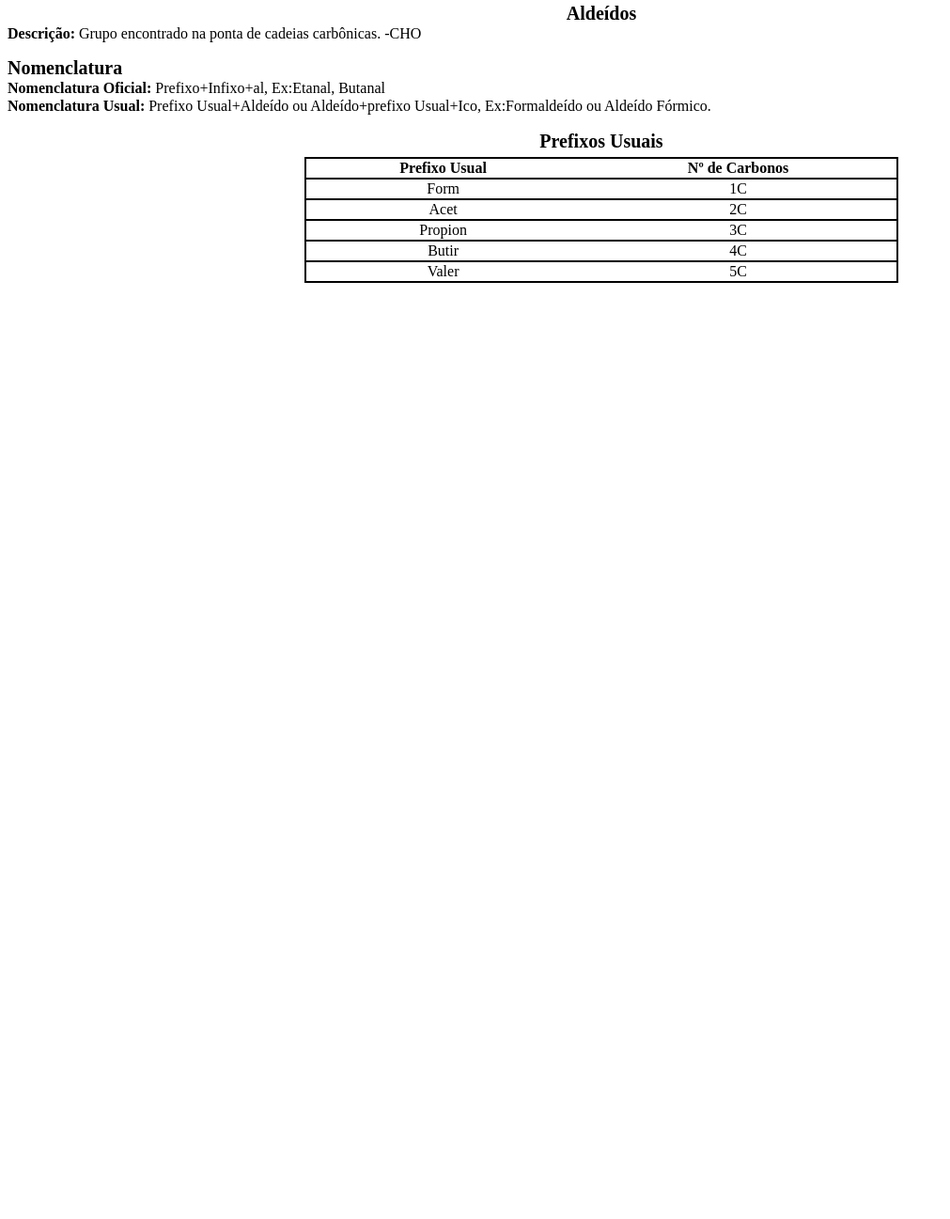
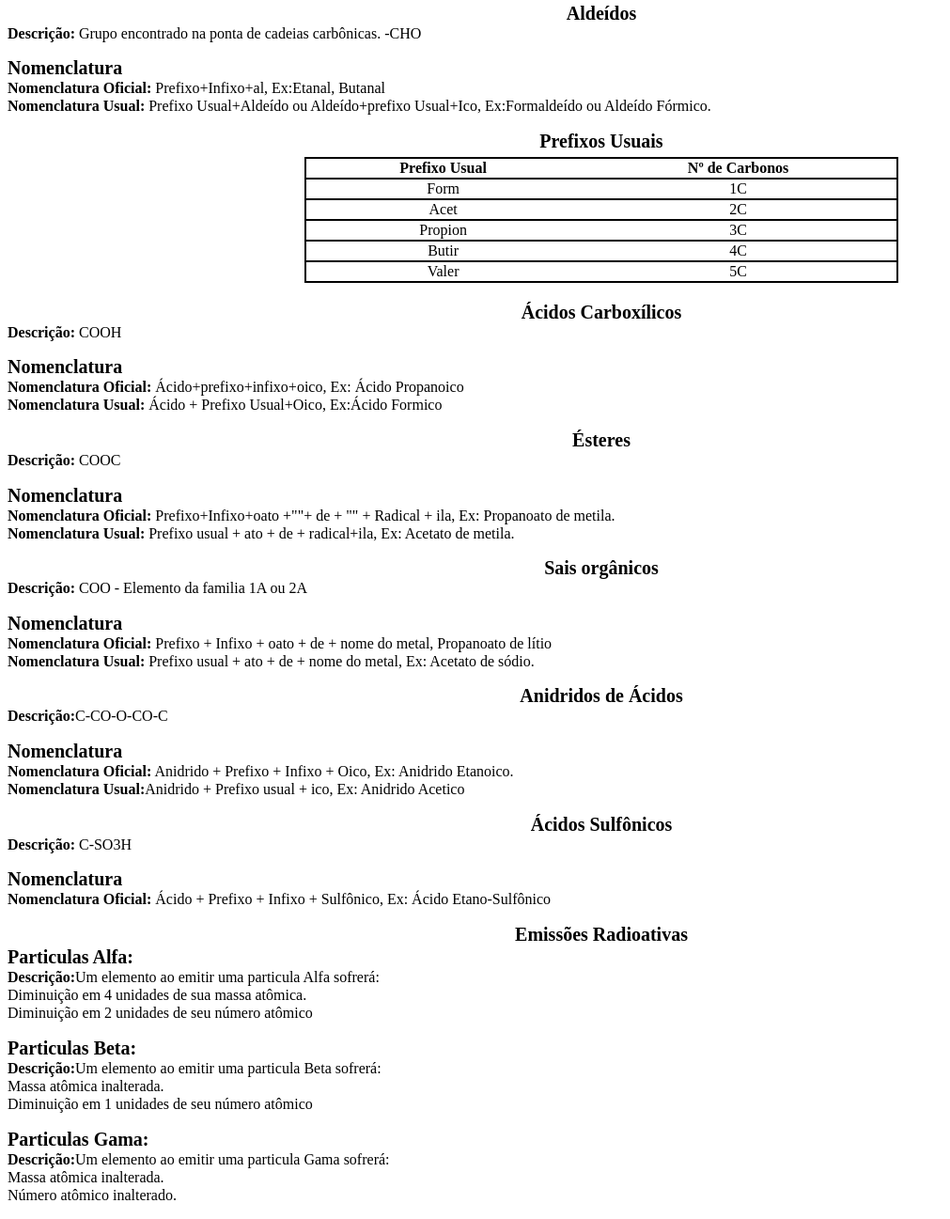
Before and after one commit to lucasbennertz/Estudos-Revisao, a plain HTML site: page Materias-Geral/Quimica.html in a window 1280 px wide. Shown: the part 1378-2675 px from the top of the page at 94% size, without its empty margins (0-1011 px from the left). Before the commit the page ends 1699 px from the top, so only its background shows below. Drawn offline with Linux system fonts and the light colour scheme.

Commit message:
emissões radioativas

```diff
--- a/Materias-Geral/Quimica.html
+++ b/Materias-Geral/Quimica.html
@@ -1,11 +1,13 @@
 <!DOCTYPE html>
 <html lang="pt-br">
+
 <head>
     <meta charset="UTF-8">
     <meta name="viewport" content="width=device-width, initial-scale=1.0">
     <title>Revisão química</title>
     <link rel="stylesheet" href="assets/style.css">
 </head>
+
 <body>
     <div id="superior">
         <h1 id="title">Seja bem-vindo à revisão de química</h1>
@@ -17,16 +19,21 @@
         <h2 class="topico-central">Funções Nitrogenadas</h2>
         <p class="explicacao" style="text-align: center;">Cadeias carbônicas que possuem nitrogenio em sua cadeia</p>
         <h2 class="topico-central">Amina</h2>
-        <p class="explicacao"><b>Descrição:</b> O grupo amina é dividido em três tipos que podem ser classificados pela quantidade de C que estão ligados ao N.</p>
+        <p class="explicacao"><b>Descrição:</b> O grupo amina é dividido em três tipos que podem ser classificados pela
+            quantidade de C que estão ligados ao N.</p>
         <h2 class="topico">Nomenclatura:</h2>
         <p class="explicacao"><b>Aminas Primárias:</b> Prefixo + Infixo + Amina ou Radical + Amina</p>
         <p class="explicacao-seguida"><b>Aminas Secundárias e Terciárias: </b>Radical + Amina</p>
         <h2 class="topico-central">Amida</h2>
-        <p class="explicacao"><b>Descrição:</b> Amida só que com O, sua classificação se dá pela quantidade de C que estão ligados a O. Logo C-CO-NC-C é uma amida dissubstituida e não uma Amida secundária. E uma C-CO-NH-C é uma Amida Monossubstituida.</p>
+        <p class="explicacao"><b>Descrição:</b> Amida só que com O, sua classificação se dá pela quantidade de C que
+            estão ligados a O. Logo C-CO-NC-C é uma amida dissubstituida e não uma Amida secundária. E uma C-CO-NH-C é
+            uma Amida Monossubstituida.</p>
         <h2 class="topico">Nomenclatura:</h2>
         <p class="explicacao"><b>Amidas Primárias Normais:</b> Prefixo+Infixo+Amida Ex:Butanamida,Etanamida.</p>
-        <p class="explicacao-seguida"><b>Amidas Monossubstituidas:</b> N+Radical+Prefixo+Infixo+Amida Ex:N-Metil-Propanamida</p>
-        <p class="explicacao-seguida"><b>Amidas dissubstituidas:</b> N+Radical+N+Radical+Prefixo+Infixo+Amida Ex:N,N-Dimetil-Etanamida, N-Etil-N-Metil-Butanamida.</p>
+        <p class="explicacao-seguida"><b>Amidas Monossubstituidas:</b> N+Radical+Prefixo+Infixo+Amida
+            Ex:N-Metil-Propanamida</p>
+        <p class="explicacao-seguida"><b>Amidas dissubstituidas:</b> N+Radical+N+Radical+Prefixo+Infixo+Amida
+            Ex:N,N-Dimetil-Etanamida, N-Etil-N-Metil-Butanamida.</p>
         <h2 class="topico-central">Nitrila</h2>
         <p class="explicacao"><b>Descrição:</b> Funções em que há presença de uma Nitrila, CN</p>
         <h2 class="topico">Nomenclatura:</h2>
@@ -34,7 +41,8 @@
         <h2 class="topico-central">Nitrocompostos</h2>
         <p class="explicacao"><b>Descrição:</b> Funções que trazem o grupo nitro, NO²</p>
         <h2 class="topico">Nomenclatura</h2>
-        <p class="explicacao"><b>Nomenclatura Oficial:</b> Nitro+Prefixo+Infixo+O Ex: Nitro-etano, Nitro-Benzeno, TNT = Trinitro-Tolueno</p>
+        <p class="explicacao"><b>Nomenclatura Oficial:</b> Nitro+Prefixo+Infixo+O Ex: Nitro-etano, Nitro-Benzeno, TNT =
+            Trinitro-Tolueno</p>
         <h2 class="topico-central">Isonitrilas</h2>
         <p class="explicacao"><b>Descrição:</b>Funções em que estão ligadas a um C que liga com a nitrila, R-C-NC</p>
         <h2 class="topico">Nomenclatura</h2>
@@ -42,27 +50,36 @@
         <h2 class="topico-central">Haletos Orgânicos(Não pertencem a classe das nitrogenadas)</h2>
         <p class="explicacao"><b>Descrição:</b>Funções com elementos da Família 7A:Br,I,Cl,F.</p>
         <h2 class="topico">Nomenclatura</h2>
-        <p class="explicacao"><b>Nomenclatura Oficial:</b> Nome do halogênio+Prefixo+Infixo+O Ex:Fluor-Etano, 2,3-dicloro-pentano</p>
-        <p class="explicacao-seguida" >Nomenclatura Usual: nome do halogênio+eto+de+Radical+ila, Ex: Brometo de etila, Fluoreto de isopropila.</p>
-        <h2 class="topico-central" >Cloretos de ácidos</h2>
+        <p class="explicacao"><b>Nomenclatura Oficial:</b> Nome do halogênio+Prefixo+Infixo+O Ex:Fluor-Etano,
+            2,3-dicloro-pentano</p>
+        <p class="explicacao-seguida">Nomenclatura Usual: nome do halogênio+eto+de+Radical+ila, Ex: Brometo de etila,
+            Fluoreto de isopropila.</p>
+        <h2 class="topico-central">Cloretos de ácidos</h2>
         <p class="explicacao"><b>Descrição:</b> Funções que possuem um CClO na ponta.</p>
         <h2 class="topico">Nomenclatura</h2>
-        <p class="explicacao"><b>Nomenclatura Oficial:</b> Cloreto+de+prefixo+infixo+oila, Ex: Cloreto de etanoila, cloreto de pentanoila.</p>
-        <h2 class="topico-central" >Éteres</h2>
+        <p class="explicacao"><b>Nomenclatura Oficial:</b> Cloreto+de+prefixo+infixo+oila, Ex: Cloreto de etanoila,
+            cloreto de pentanoila.</p>
+        <h2 class="topico-central">Éteres</h2>
         <p class="explicacao"><b>Descrição:</b> Oxigenio em meio a dois carbonos, C-O-C</p>
         <h2 class="topico">Nomenclatura</h2>
-        <p class="explicacao"><b>Nomenclatura oficial: </b> (Prefixo + Oxi)lado menor + (Prefixo+infixo+o)lado maior.  <b>met</b>oxi<b>et</b><em>an</em>o, <b>et</b>oxi<b>et</b><em>an</em>o</p>
-        <p class="explicacao-seguida" ><b>Nomenclatura Usual:</b> Éter+Radical+ico+e+Radical+ico, Ex:Éter dietilico, éter dilico e metilico.</p>
-        <h2 class="topico-central" >Cetona</h2>
+        <p class="explicacao"><b>Nomenclatura oficial: </b> (Prefixo + Oxi)lado menor + (Prefixo+infixo+o)lado maior.
+            <b>met</b>oxi<b>et</b><em>an</em>o, <b>et</b>oxi<b>et</b><em>an</em>o
+        </p>
+        <p class="explicacao-seguida"><b>Nomenclatura Usual:</b> Éter+Radical+ico+e+Radical+ico, Ex:Éter dietilico, éter
+            dilico e metilico.</p>
+        <h2 class="topico-central">Cetona</h2>
         <p class="explicacao"><b>Descrição:</b>C-CO-C</p>
         <h2 class="topico">Nomenclatura</h2>
-        <p class="explicacao"><b>Nomenclatura Oficial:</b> Prefixo+Infixo+Ona, Ex:2-Butanona ou Butan-2-ona, Propanona.</p>
-        <p class="explicacao-seguida" ><b>Nomenclatura Usual:</b>Cetona+Radical+ica+e+radical+ica, Ex:Cetona etilica e metilica.</p>
+        <p class="explicacao"><b>Nomenclatura Oficial:</b> Prefixo+Infixo+Ona, Ex:2-Butanona ou Butan-2-ona, Propanona.
+        </p>
+        <p class="explicacao-seguida"><b>Nomenclatura Usual:</b>Cetona+Radical+ica+e+radical+ica, Ex:Cetona etilica e
+            metilica.</p>
         <h2 class="topico-central">Aldeídos</h2>
         <p class="explicacao"><b>Descrição:</b> Grupo encontrado na ponta de cadeias carbônicas. -CHO</p>
         <h2 class="topico">Nomenclatura</h2>
         <p class="explicacao"><b>Nomenclatura Oficial:</b> Prefixo+Infixo+al, Ex:Etanal, Butanal</p>
-        <p class="explicacao-seguida"><b>Nomenclatura Usual:</b> Prefixo Usual+Aldeído ou Aldeído+prefixo Usual+Ico, Ex:Formaldeído ou Aldeído Fórmico.</p>
+        <p class="explicacao-seguida"><b>Nomenclatura Usual:</b> Prefixo Usual+Aldeído ou Aldeído+prefixo Usual+Ico,
+            Ex:Formaldeído ou Aldeído Fórmico.</p>
         <h2 class="topico-central">Prefixos Usuais</h2>
         <table id="tabela-prefixos">
             <tr>
@@ -90,6 +107,50 @@
                 <td>5C</td>
             </tr>
         </table>
+        <h2 class="topico-central">Ácidos Carboxílicos</h2>
+        <p class="explicacao"><b>Descrição:</b> COOH</p>
+        <h2 class="topico">Nomenclatura</h2>
+        <p class="explicacao"><b>Nomenclatura Oficial:</b> Ácido+prefixo+infixo+oico, Ex: Ácido Propanoico</p>
+        <p class="explicacao-seguida"><b>Nomenclatura Usual:</b> Ácido + Prefixo Usual+Oico, Ex:Ácido Formico</p>
+        <h2 class="topico-central">Ésteres</h2>
+        <p class="explicacao"><b>Descrição:</b> COOC</p>
+        <h2 class="topico">Nomenclatura</h2>
+        <p class="explicacao"><b>Nomenclatura Oficial:</b> Prefixo+Infixo+oato +""+ de + "" + Radical + ila, Ex:
+            Propanoato de metila.</p>
+        <p class="explicacao-seguida"><b>Nomenclatura Usual:</b> Prefixo usual + ato + de + radical+ila, Ex: Acetato de
+            metila.</p>
+        <h2 class="topico-central">Sais orgânicos</h2>
+        <p class="explicacao"><b>Descrição:</b> COO - Elemento da familia 1A ou 2A</p>
+        <h2 class="topico">Nomenclatura</h2>
+        <p class="explicacao"><b>Nomenclatura Oficial:</b> Prefixo + Infixo + oato + de + nome do metal, Propanoato de
+            lítio</p>
+        <p class="explicacao-seguida"><b>Nomenclatura Usual:</b> Prefixo usual + ato + de + nome do metal, Ex: Acetato
+            de sódio.</p>
+        <h2 class="topico-central">Anidridos de Ácidos</h2>
+        <p class="explicacao"><b>Descrição:</b>C-CO-O-CO-C</p>
+        <h2 class="topico">Nomenclatura</h2>
+        <p class="explicacao"><b>Nomenclatura Oficial:</b> Anidrido + Prefixo + Infixo + Oico, Ex: Anidrido Etanoico.
+        </p>
+        <p class="explicacao-seguida"><b>Nomenclatura Usual:</b>Anidrido + Prefixo usual + ico, Ex: Anidrido Acetico</p>
+        <h2 class="topico-central">Ácidos Sulfônicos</h2>
+        <p class="explicacao"><b>Descrição:</b> C-SO3H </p>
+        <h2 class="topico">Nomenclatura</h2>
+        <p class="explicacao"><b>Nomenclatura Oficial:</b> Ácido + Prefixo + Infixo + Sulfônico, Ex: Ácido
+            Etano-Sulfônico</p>
+        <h2 class="topico-central">Emissões Radioativas</h2>
+        <h2 class="topico">Particulas Alfa:</h2>
+        <p class="explicacao"><b>Descrição:</b>Um elemento ao emitir uma particula Alfa sofrerá:</p>
+        <p class="explicacao-seguida">Diminuição em 4 unidades de sua massa atômica.</p>
+        <p class="explicacao-seguida">Diminuição em 2 unidades de seu número atômico</p>
+        <h2 class="topico">Particulas Beta:</h2>
+        <p class="explicacao"><b>Descrição:</b>Um elemento ao emitir uma particula Beta sofrerá:</p>
+        <p class="explicacao-seguida">Massa atômica inalterada.</p>
+        <p class="explicacao-seguida">Diminuição em 1 unidades de seu número atômico</p>
+        <h2 class="topico">Particulas Gama:</h2>
+        <p class="explicacao"><b>Descrição:</b>Um elemento ao emitir uma particula Gama sofrerá:</p>
+        <p class="explicacao-seguida">Massa atômica inalterada.</p>
+        <p class="explicacao-seguida">Número atômico inalterado.</p>
     </section>
 </body>
+
 </html>
```
